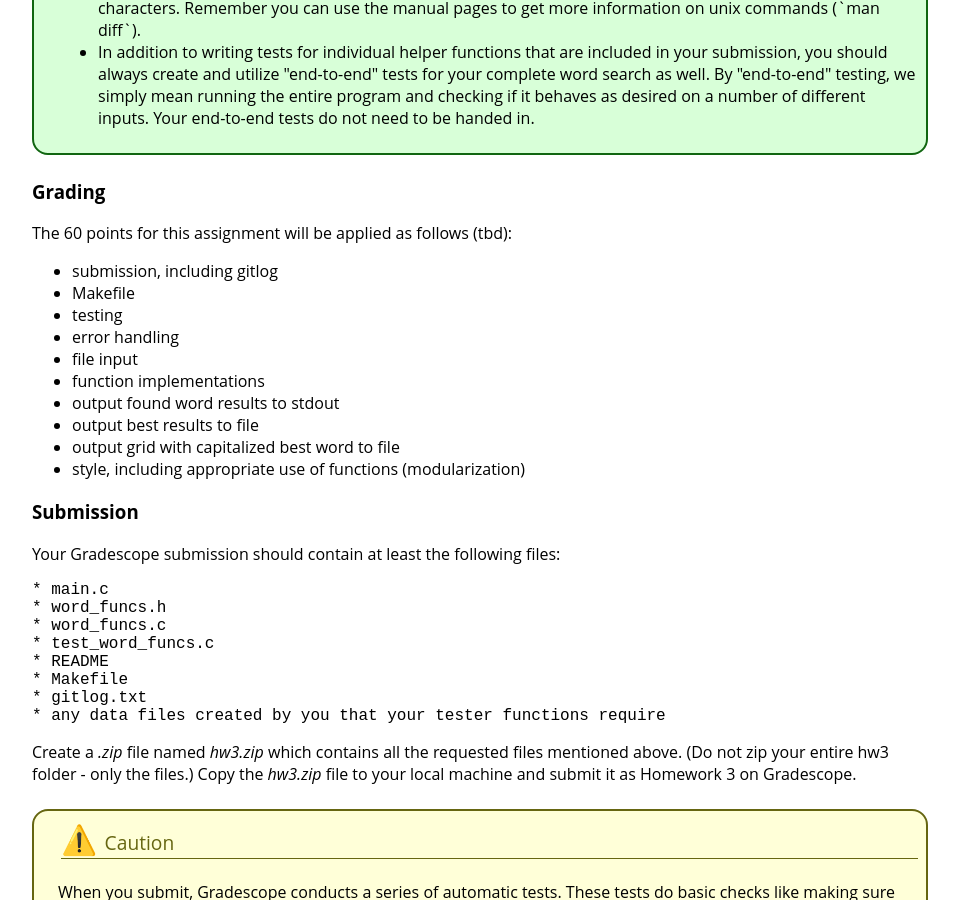
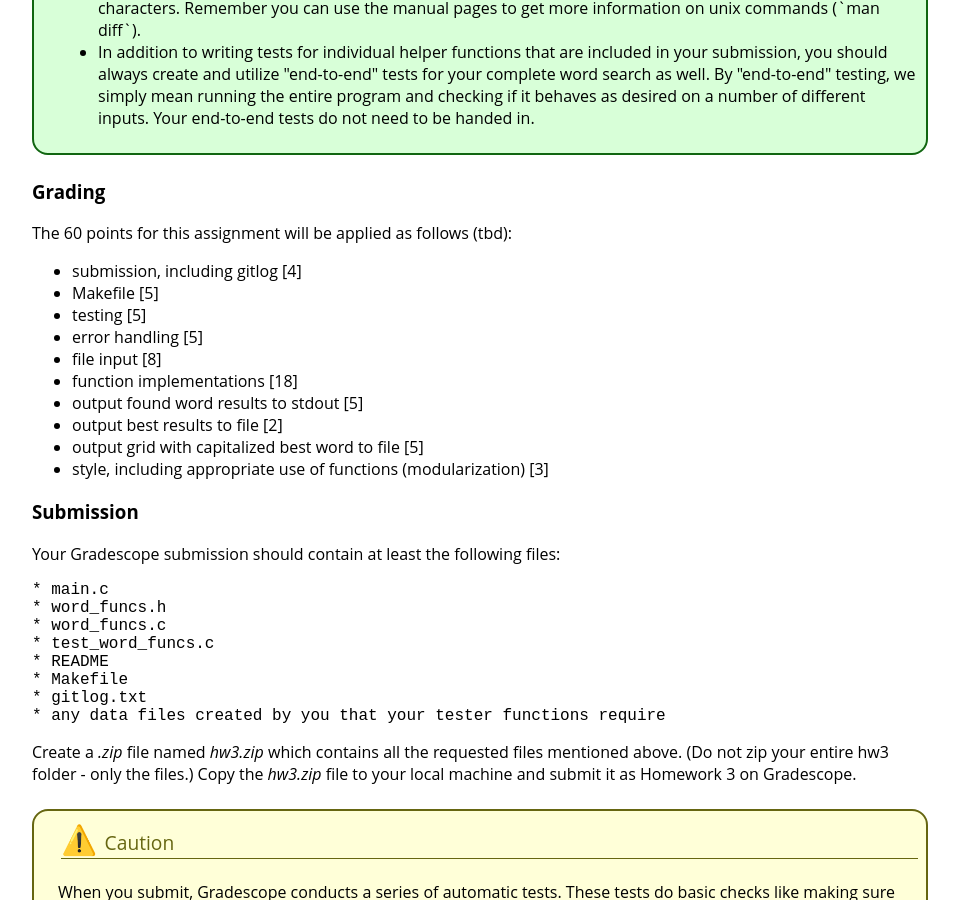
Before and after one commit to jhu-ip/cs220-f25, a Jekyll site: the page built from assign/hw3.md, in a window 1280 px wide and 900 px high, scrolled down 6099 px. Shown: the whole window, without its empty margins (160-1119 px from the left). Built offline with Jekyll 4.4.1, drawn with Linux system fonts in a browser that asks for light colours.

Commit message:
added points breakdown to hw3

```diff
--- a/assign/hw3.md
+++ b/assign/hw3.md
@@ -220,16 +220,16 @@ Here are some further hints and tips:
 
 The 60 points for this assignment will be applied as follows (tbd):
 
-* submission, including gitlog
-* Makefile
-* testing
-* error handling
-* file input
-* function implementations
-* output found word results to stdout
-* output best results to file
-* output grid with capitalized best word to file
-* style, including appropriate use of functions (modularization)
+* submission, including gitlog [4]
+* Makefile [5]
+* testing [5]
+* error handling [5]
+* file input [8]
+* function implementations [18]
+* output found word results to stdout [5]
+* output best results to file [2]
+* output grid with capitalized best word to file [5]
+* style, including appropriate use of functions (modularization) [3]
 
 ### Submission
 Your Gradescope submission should contain at least the following files:
```
